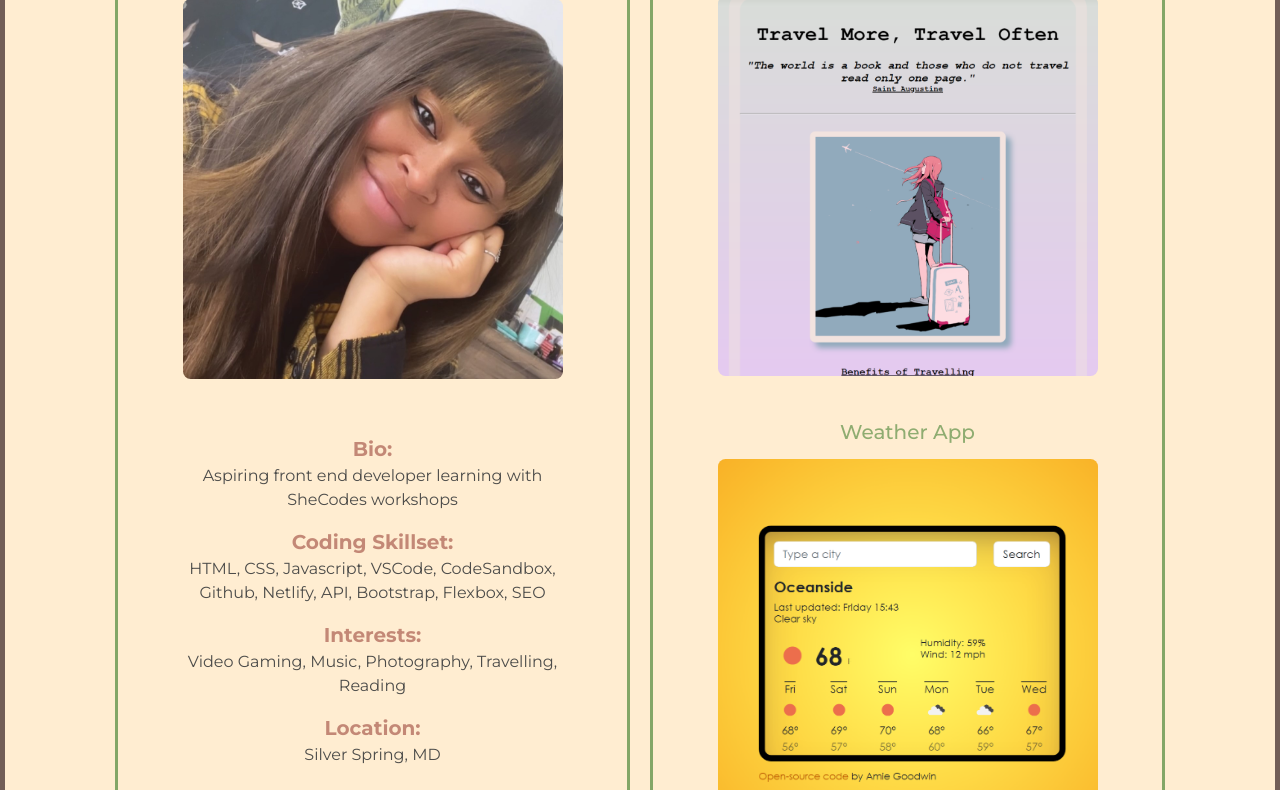
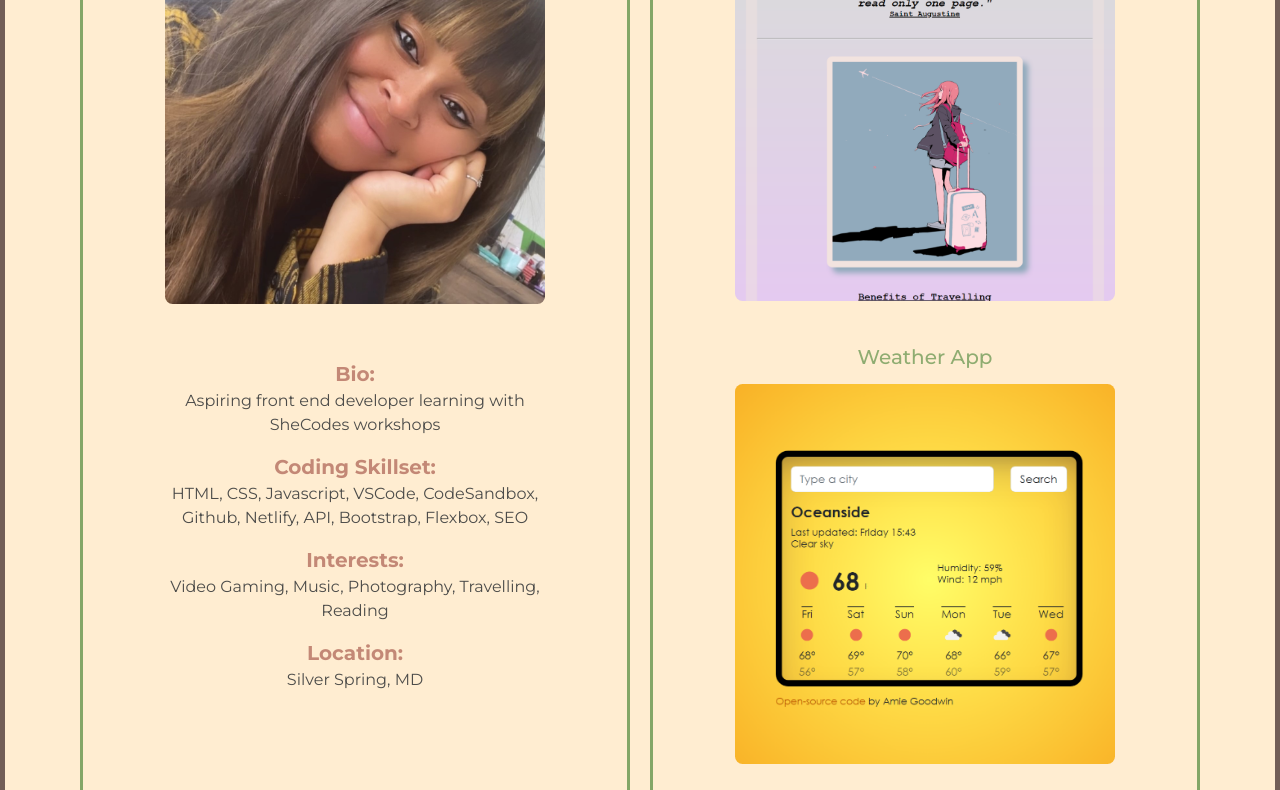
Before and after one commit to immitrina/portfolio-project, a plain HTML site: page index.html in a window 1280 px wide. Shown: the part 322-1112 px from the top of the page. Drawn offline with nearby package versions, Linux system fonts and the light colour scheme.

Commit message:
Responsiveness

```diff
--- a/index.html
+++ b/index.html
@@ -114,7 +114,7 @@
               </li>
             </ul>
           </div>
-          <div class="col">
+          <div class="col second-section">
             <h3>My Work</h3>
 
             <h4>Landing Page</h4>
--- a/style/portfolio.css
+++ b/style/portfolio.css
@@ -12,12 +12,21 @@
   --subheading-font: "Montserrat", sans-serif;
 }
 
+@media (max-width: 530px) {
+  .second-section {
+    display: none;
+  }
+  body {
+    font-size: smaller;
+  }
+}
+
 body {
   background: var(--background-color);
   border: 5px solid;
   border-color: var(--quaternary-color);
   margin: auto;
-  padding: 100px;
+  padding: 10px;
 }
 
 h1 {
@@ -102,7 +111,7 @@ i {
   border: 3px solid;
   border-color: var(--tertiary-color);
   border-radius: 5px;
-  margin: 10px;
+  margin: 15px 10px;
   padding: 40px;
 }
 
@@ -111,4 +120,5 @@ i {
   border: 3px solid;
   border-color: var(--tertiary-color);
   border-radius: 5px;
+  margin: 5px 50px;
 }
```
